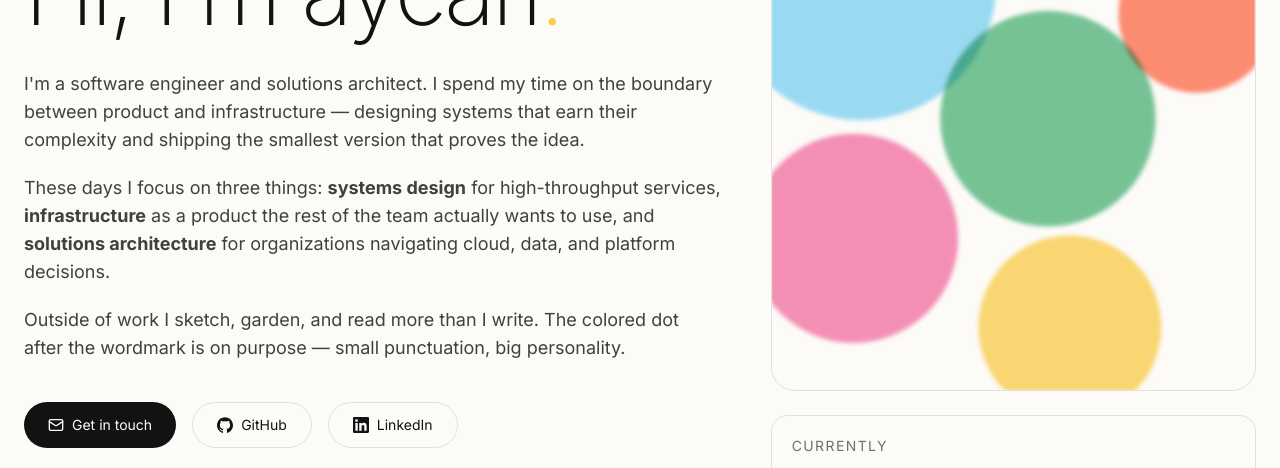
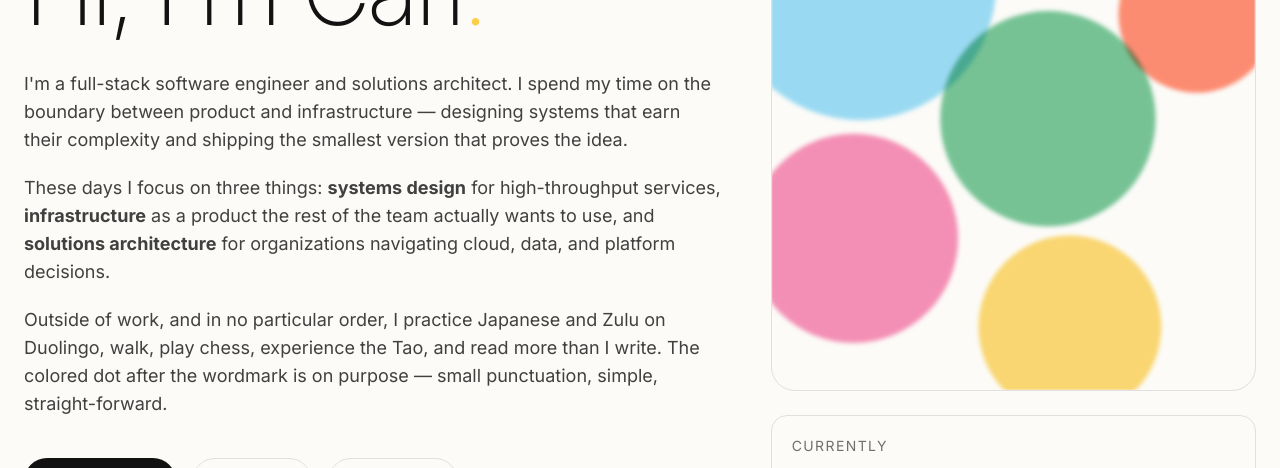
Before and after one commit to aycarl/aycarl.github.io, a React (Vite) app: page /about in a window 1280 px wide. Shown: the part 255-723 px from the top of the page. Built offline with nearby package versions, Linux system fonts and the light colour scheme; the HTML template or start-up script is replaced by a standard one.

Commit message:
fix: update personal introduction and refine hobbies in About page

```diff
--- a/src/pages/About.tsx
+++ b/src/pages/About.tsx
@@ -10,11 +10,11 @@ const About = () => {
         <div className="md:col-span-7">
           <p className="text-sm uppercase tracking-widest text-foreground/60 mb-4">About</p>
           <h1 className="wordmark text-6xl md:text-8xl mb-8">
-            Hi, I'm aycarl<span className="text-yellow">.</span>
+            Hi, I'm Carl<span className="text-yellow">.</span>
           </h1>
           <div className="space-y-5 text-lg text-foreground/80">
             <p>
-              I'm a software engineer and solutions architect. I spend my time on the
+              I'm a full-stack software engineer and solutions architect. I spend my time on the
               boundary between product and infrastructure — designing systems that earn
               their complexity and shipping the smallest version that proves the idea.
             </p>
@@ -25,19 +25,20 @@ const About = () => {
               for organizations navigating cloud, data, and platform decisions.
             </p>
             <p>
-              Outside of work I sketch, garden, and read more than I write. The colored dot
-              after the wordmark is on purpose — small punctuation, big personality.
+              Outside of work, and in no particular order, I practice Japanese and Zulu on Duolingo,
+              walk, play chess, experience the Tao, and read more than I write.
+              The colored dot after the wordmark is on purpose — small punctuation, simple, straight-forward.
             </p>
           </div>
 
           <div className="mt-10 flex flex-wrap gap-4">
-            <a href="mailto:hello@aycarl.dev" className="inline-flex items-center gap-2 rounded-full bg-foreground text-background px-6 py-3 text-sm">
+            <a href="mailto:hello@aycarl.com" className="inline-flex items-center gap-2 rounded-full bg-foreground text-background px-6 py-3 text-sm">
               <Mail className="h-4 w-4" /> Get in touch
             </a>
             <a href="https://github.com/aycarl" target="_blank" rel="noopener noreferrer" className="inline-flex items-center gap-2 rounded-full border border-border px-6 py-3 text-sm hover:bg-secondary transition-colors">
               <BrandGithub className="h-4 w-4" /> GitHub
             </a>
-            <a href="https://www.linkedin.com/" target="_blank" rel="noopener noreferrer" className="inline-flex items-center gap-2 rounded-full border border-border px-6 py-3 text-sm hover:bg-secondary transition-colors">
+            <a href="https://www.linkedin.com/in/aycarl" target="_blank" rel="noopener noreferrer" className="inline-flex items-center gap-2 rounded-full border border-border px-6 py-3 text-sm hover:bg-secondary transition-colors">
               <BrandLinkedin className="h-4 w-4" /> LinkedIn
             </a>
           </div>
```
